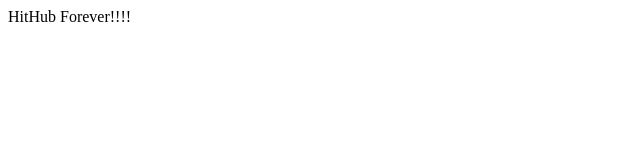
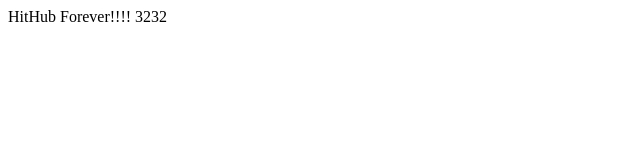
Before and after one commit to yuryYudanau/test, a plain HTML site: page index.html in a window 1280 px wide. Shown: the full height of the page, 0-640 px from the left. Drawn offline with nearby package versions, Linux system fonts and the light colour scheme.

Commit message:
new index file

```diff
--- a/index.html
+++ b/index.html
@@ -8,6 +8,7 @@
 <body>
 <div id="app">
     {{ message }}
+    {{x}}
 </div>
 
 <script>
```
